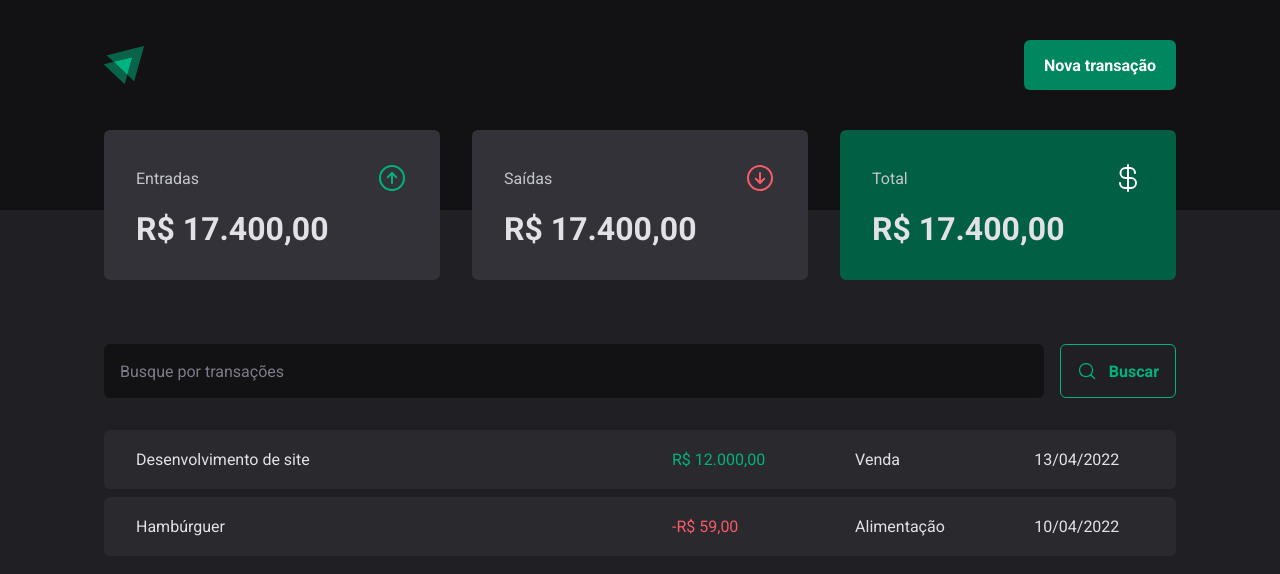
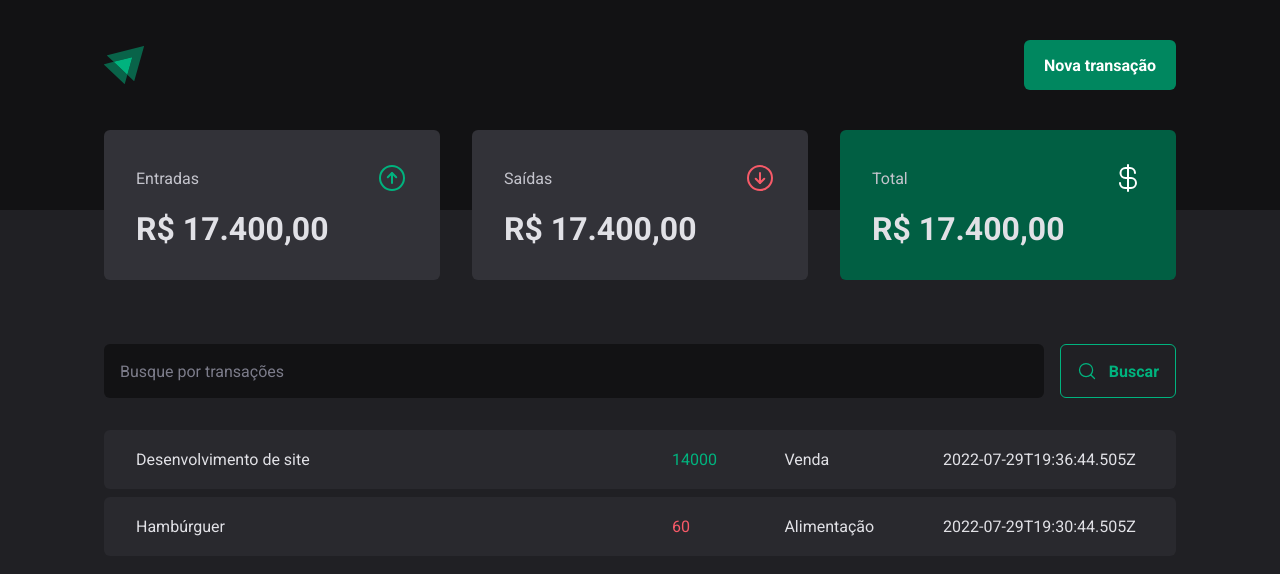
Before and after one commit to caio-guimaraes-web/dt-money-by-caio, a React (Vite) app: page / in a window 1280 px wide. Shown: the top 574 px of the page. Built offline with nearby package versions, Linux system fonts and the light colour scheme; data requests are answered from the project's data file.

Commit message:
making first http request to the json-server

```diff
--- a/package.json
+++ b/package.json
@@ -5,7 +5,7 @@
   "type": "module",
   "scripts": {
     "dev": "vite",
-    "dev:server": "json-server server.json",
+    "dev:server": "json-server server.json -p 3333",
     "build": "tsc -b && vite build",
     "lint": "eslint .",
     "preview": "vite preview"
--- a/server.json
+++ b/server.json
@@ -13,7 +13,7 @@
       "description": "Hambúrguer",
       "type": "outcome",
       "category": "Alimentação",
-      "price": 50,
+      "price": 60,
       "createdAt": "2022-07-29T19:30:44.505Z"
     }
   ]
--- a/src/pages/Transactions/index.tsx
+++ b/src/pages/Transactions/index.tsx
@@ -1,3 +1,4 @@
+import { useEffect, useState } from "react"
 import { Header } from "../../components/Header"
 import { Summary } from "../../components/Summary"
 import { SearchForm } from "./components/SearchForm"
@@ -7,31 +8,52 @@
   TransactionsTable,
 } from "./styles"
 
+interface Transaction {
+  id: number
+  description: string
+  type: "income" | "outcome"
+  price: number
+  category: string
+  createdAt: string
+}
+
 export function Transactions() {
+  const [transactions, setTransactions] = useState<Transaction[]>([])
+
+  async function loadTransactions() {
+    const response = await fetch("http://localhost:3333/transactions")
+    const data = await response.json()
+    setTransactions(data)
+  }
+
+  useEffect(() => {
+    loadTransactions()
+  }, [])
+
   return (
     <div>
       <Header />
       <Summary />
+
       <TransactionsContainer>
         <SearchForm />
+
         <TransactionsTable>
           <tbody>
-            <tr>
-              <td width="50%">Desenvolvimento de site</td>
-              <td>
-                <PriceHighlight variant="income">R$ 12.000,00</PriceHighlight>
-              </td>
-              <td>Venda</td>
-              <td>13/04/2022</td>
-            </tr>
-            <tr>
-              <td width="50%">Hambúrguer</td>
-              <td>
-                <PriceHighlight variant="outcome">-R$ 59,00</PriceHighlight>
-              </td>
-              <td>Alimentação</td>
-              <td>10/04/2022</td>
-            </tr>
+            {transactions.map((transaction) => {
+              return (
+                <tr key={transaction.id}>
+                  <td width="50%">{transaction.description}</td>
+                  <td>
+                    <PriceHighlight variant={transaction.type}>
+                      {transaction.price}
+                    </PriceHighlight>
+                  </td>
+                  <td>{transaction.category}</td>
+                  <td>{transaction.createdAt}</td>
+                </tr>
+              )
+            })}
           </tbody>
         </TransactionsTable>
       </TransactionsContainer>
```
